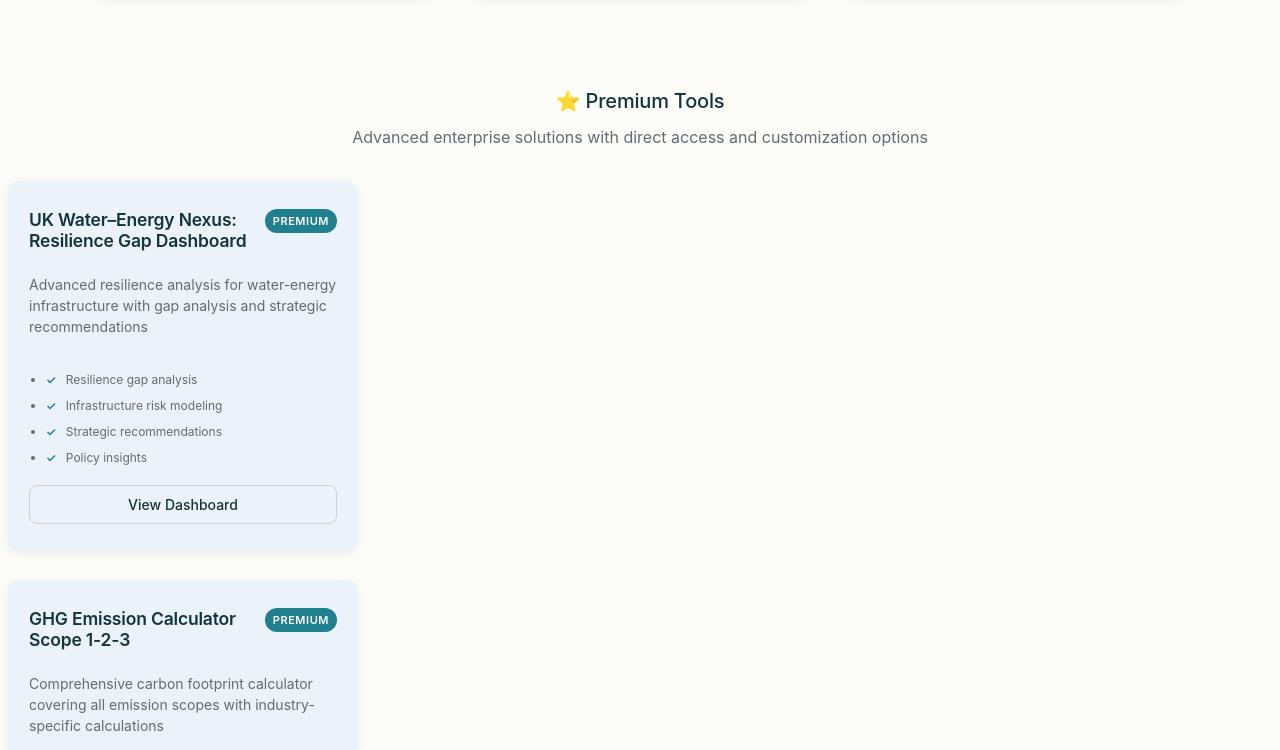
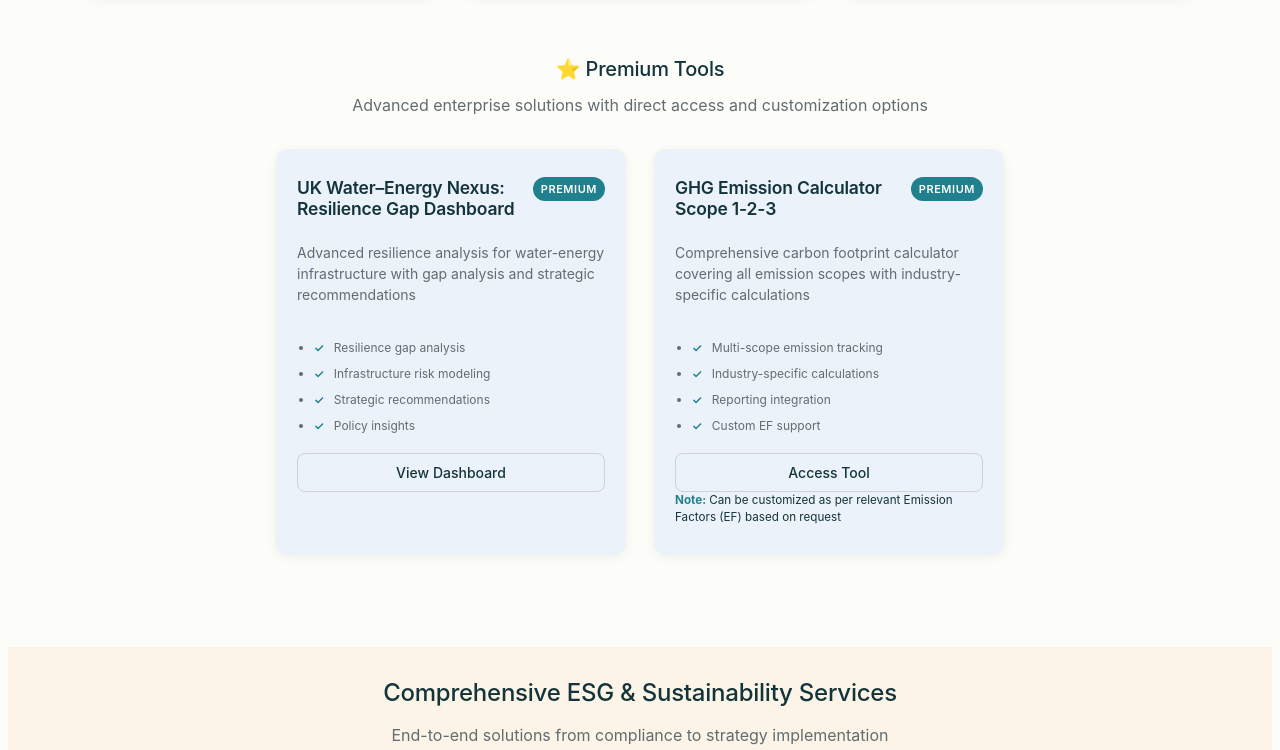
Before and after one commit to jayshah596-climate/BTW-with-Ai-Services, a plain HTML site: page index.html in a window 1280 px wide. Shown: the part 1432-2182 px from the top of the page. Drawn offline with Linux system fonts and the light colour scheme; a web font is replaced by a local one.

Commit message:
index.html

```diff
--- a/index.html
+++ b/index.html
@@ -132,16 +132,13 @@
             </div>
         </div>
         <!-- ...rest of your marketplace section... -->
-    </div>
-</section>
-
           <!-- Advanced Tools Section -->
-                <div class="tools-section">
+        <div class="tools-section premium-tools-section">
             <div class="section-header-small">
                 <h3>⭐ Premium Tools</h3>
                 <p>Advanced enterprise solutions with direct access and customization options</p>
             </div>
-                    <div class="tools-grid">
+            <div class="tools-grid parallel-tools">
                 <div class="tool-card premium">
                     <div class="tool-header">
                         <h4>UK Water–Energy Nexus: Resilience Gap Dashboard</h4>
```
Lines whose indentation alone changed are shown as unchanged.
